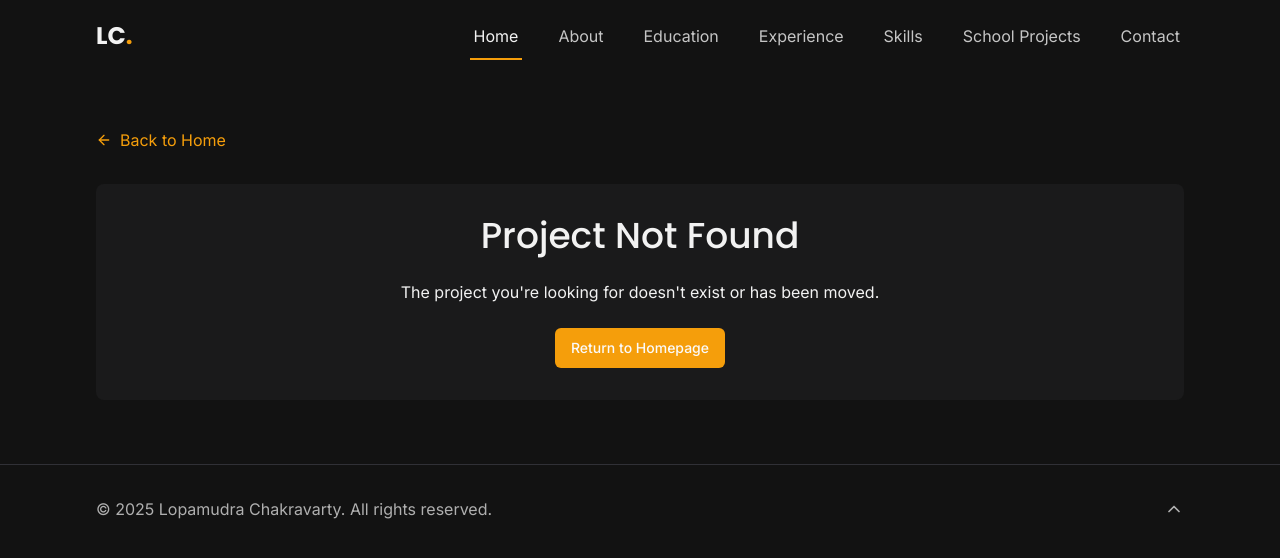
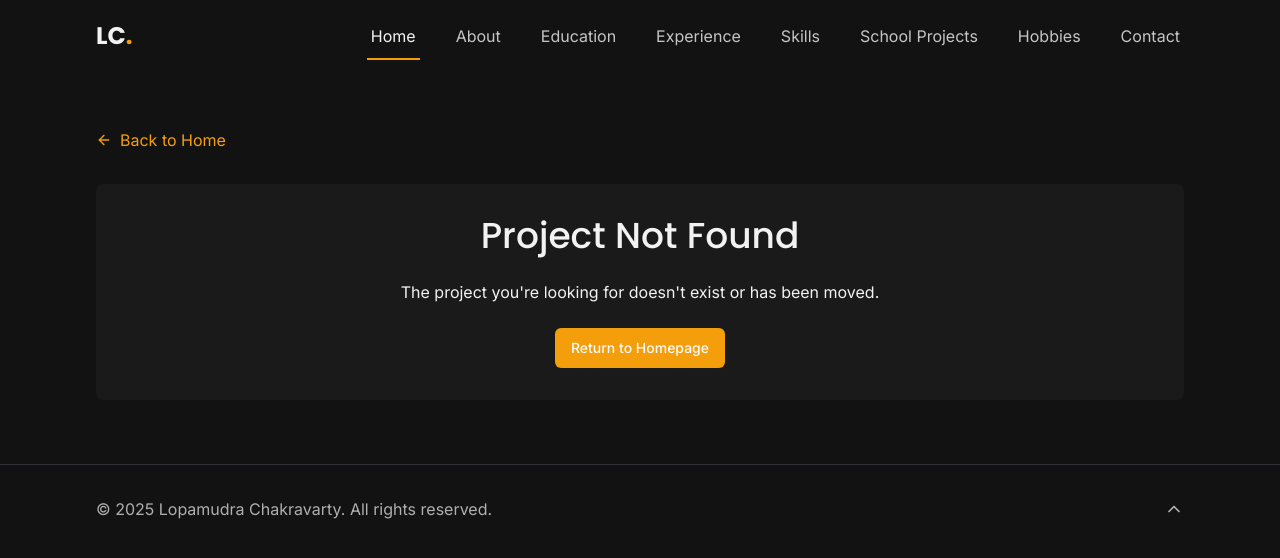
Before and after one commit to chaklopa/LopamudraChakravarty_Webpage, a React (Vite) app: page /project/1 in a window 1280 px wide. Shown: the top 558 px of the page. Built offline with nearby package versions, Linux system fonts and the light colour scheme.

Commit message:
Add Hobbies section
Adds a Hobbies section to the home page, positioned after School Projects and before Contact.

```diff
--- a/src/components/Navbar.tsx
+++ b/src/components/Navbar.tsx
@@ -14,6 +14,7 @@ const Navbar = () => {
     { id: 'experience', label: 'Experience' },
     { id: 'skills', label: 'Skills' },
     { id: 'projects', label: 'School Projects' },
+    { id: 'hobbies', label: 'Hobbies' },
     { id: 'contact', label: 'Contact' },
   ];
 
```
